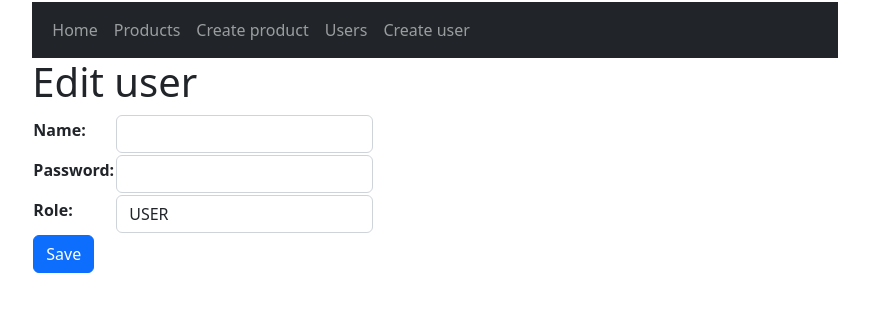
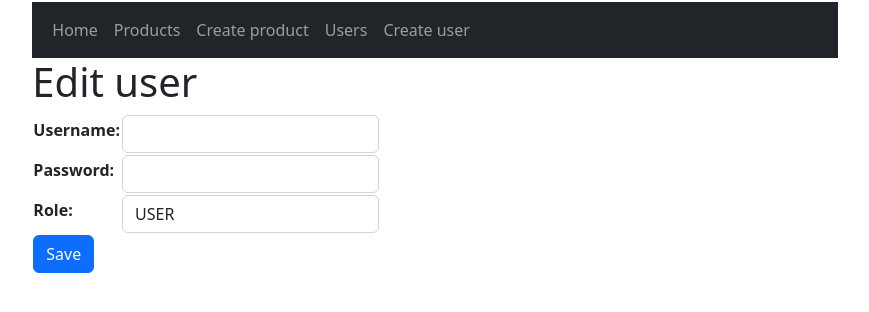
Before and after one commit to balazs-matyassy/spaceport_bk, a Flask app: page /users/1/edit in a window 1280 px wide. Shown: the part 261-573 px from the top of the page, without its empty margins (205-1074 px from the left). Run offline with Flask 2, Linux system fonts and the light colour scheme; some libraries are stand-ins or nearby versions.

Commit message:
balazs-matyassy: user

```diff
--- a/templates/users/edit.html
+++ b/templates/users/edit.html
@@ -11,7 +11,7 @@
     <form method="post">
         <table>
             <tr>
-                <th><label for="username" class="form-label">Name:</label></th>
+                <th><label for="username" class="form-label">Username:</label></th>
                 <td>
                     <input type="text" name="username" value="{{ user.username }}"
                            id="username" class="form-control">
```
